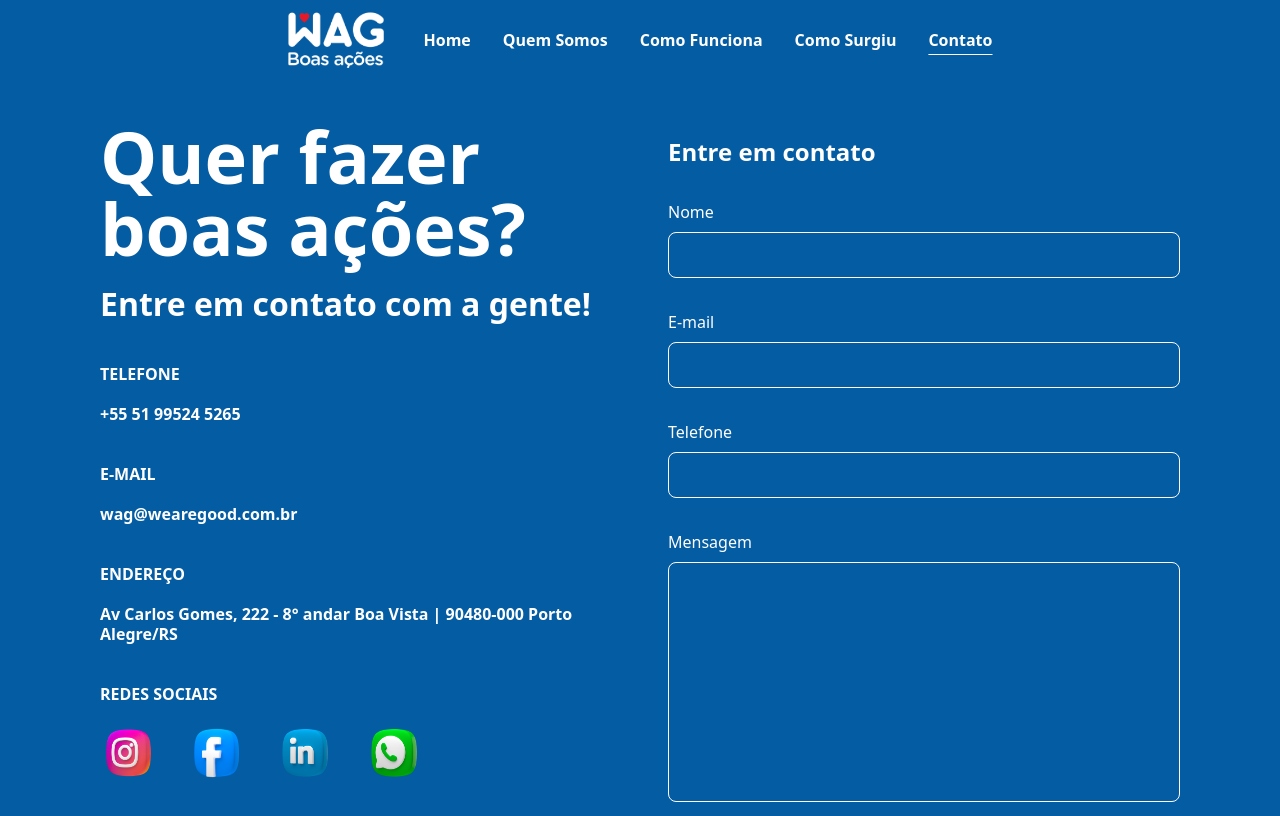
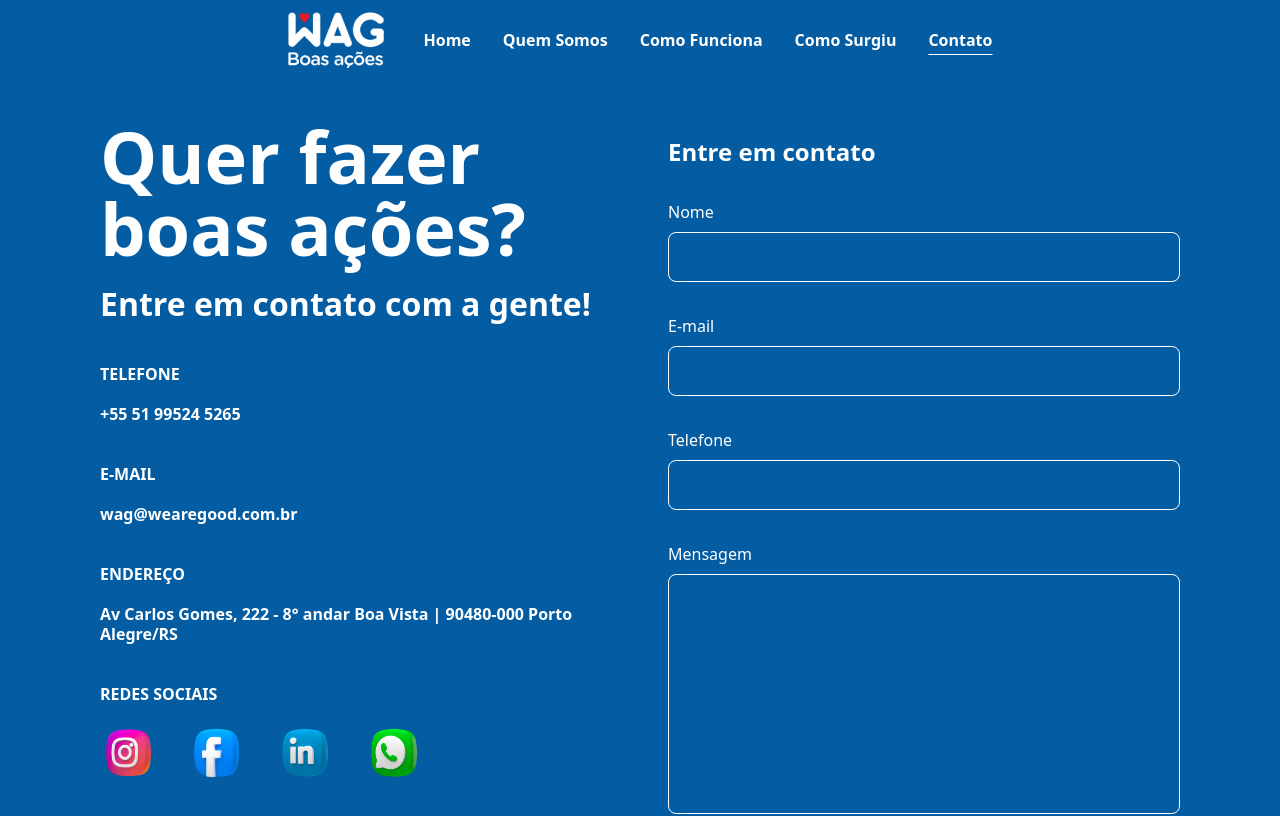
Before and after one commit to VithorTheLas/WagBoasAcoes, a React (Vite) app: page /contato in a window 1280 px wide. Shown: the top 816 px of the page. Built offline with nearby package versions, Linux system fonts and the light colour scheme.

Commit message:
refact: improve component readability

```diff
--- a/src/components/InputText.tsx
+++ b/src/components/InputText.tsx
@@ -22,17 +22,17 @@ const InputText: React.FC<InputTextProps> = ({
   };
 
   return (
-    <div>
-      <div className="text-base font-normal mb-2">{label}</div>
+    <label className="text-base font-normal">
+      {label}
       <input
         type={type}
         id={id}
-        className="border border-white rounded-lg bg-custom-blue w-full py-3 px-4 text-white placeholder-gray-300"
+        className="border border-white rounded-lg bg-custom-blue w-full py-3 px-4 text-white placeholder-gray-300 mt-2"
         required={required}
         value={value}
         onChange={handleChange}
       />
-    </div>
+    </label>
   );
 };
 
```
